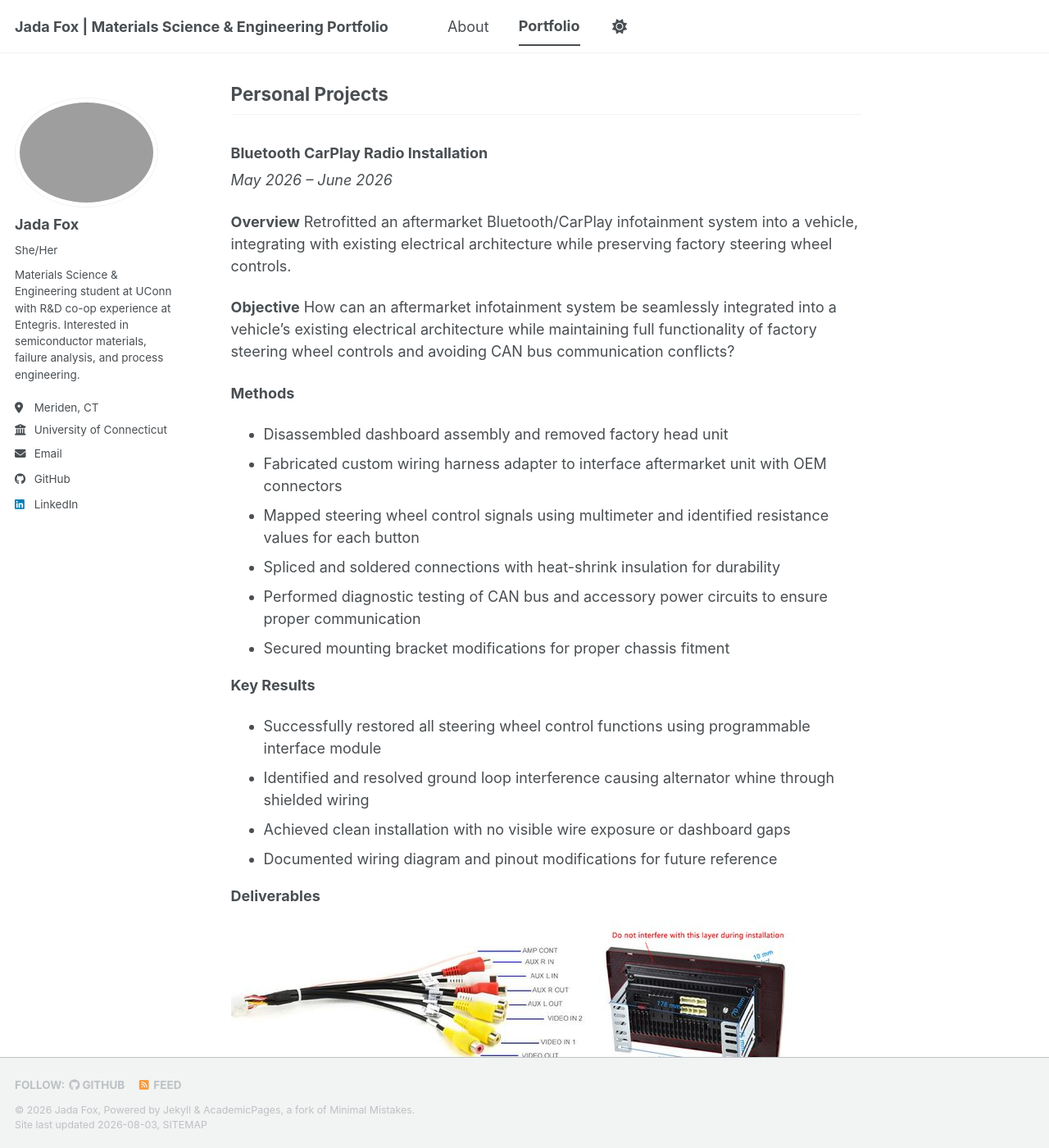
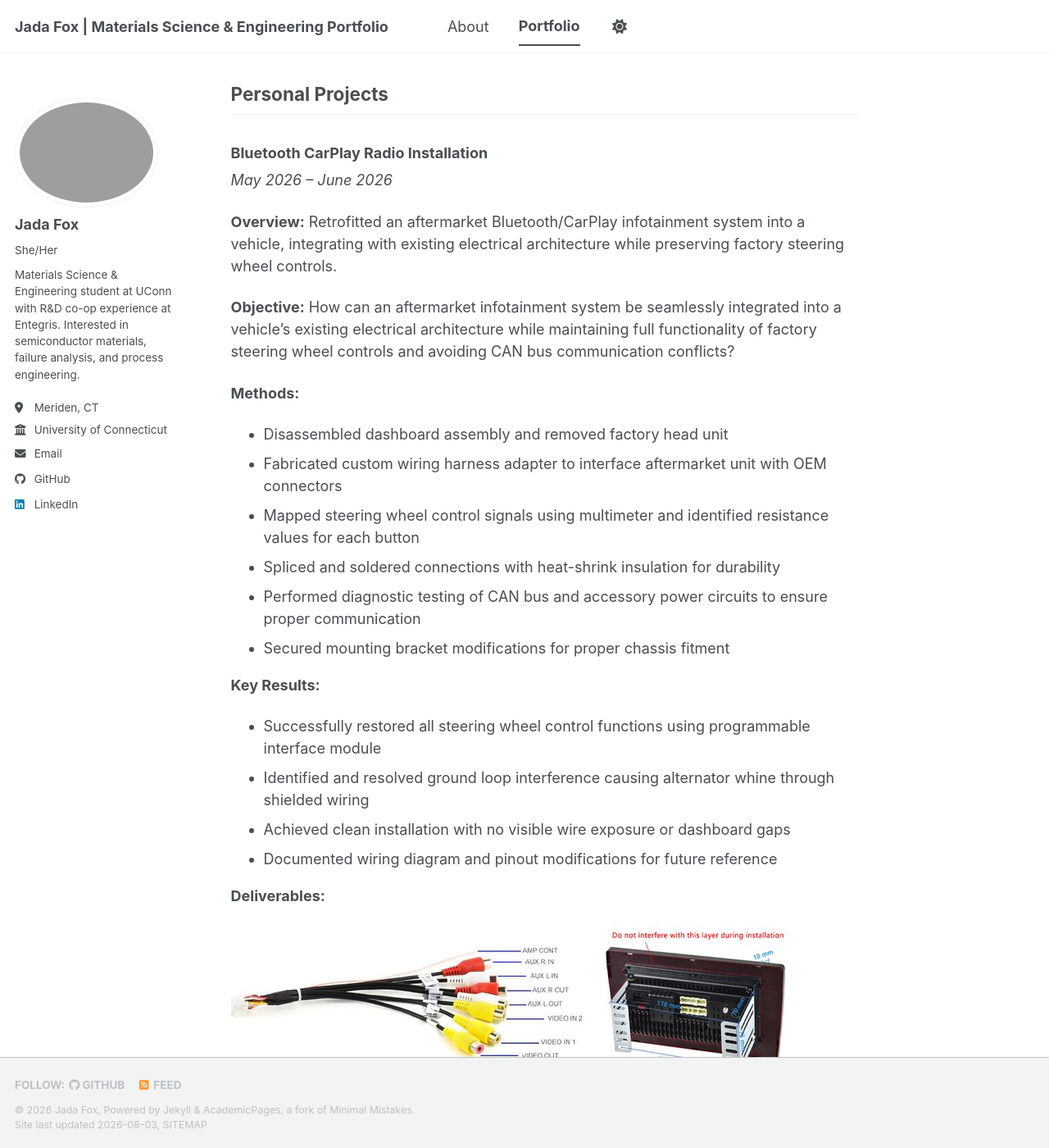
Before and after one commit to FoxJada/FoxJada.github.io, a Jekyll site: the page built from _pages/portfolio.md, in a window 1280 px wide and 1400 px high, scrolled down 4399 px. Shown: the whole window at 82% size. Built offline with Jekyll 4.4.1, drawn with Linux system fonts in a browser that asks for light colours; a style sheet for code colours, icons or effects is not loaded.

```diff
--- a/_pages/portfolio.md
+++ b/_pages/portfolio.md
@@ -137,13 +137,13 @@ How can a gel electrophoresis system be engineered to reliably separate and anal
 ### Bluetooth CarPlay Radio Installation
 *May 2026 – June 2026*
 
-**Overview**
+**Overview:**
 Retrofitted an aftermarket Bluetooth/CarPlay infotainment system into a vehicle, integrating with existing electrical architecture while preserving factory steering wheel controls.
 
-**Objective**
+**Objective:**
 How can an aftermarket infotainment system be seamlessly integrated into a vehicle's existing electrical architecture while maintaining full functionality of factory steering wheel controls and avoiding CAN bus communication conflicts?
 
-**Methods**
+**Methods:**
 - Disassembled dashboard assembly and removed factory head unit
 - Fabricated custom wiring harness adapter to interface aftermarket unit with OEM connectors
 - Mapped steering wheel control signals using multimeter and identified resistance values for each button
@@ -151,11 +151,11 @@ How can an aftermarket infotainment system be seamlessly integrated into a vehic
 - Performed diagnostic testing of CAN bus and accessory power circuits to ensure proper communication
 - Secured mounting bracket modifications for proper chassis fitment
 
-**Key Results**
+**Key Results:**
 - Successfully restored all steering wheel control functions using programmable interface module
 - Identified and resolved ground loop interference causing alternator whine through shielded wiring
 - Achieved clean installation with no visible wire exposure or dashboard gaps
 - Documented wiring diagram and pinout modifications for future reference
 
-**Deliverables**
+**Deliverables:**
 ![Installation Photo](/c6e23dbdaa5e1a7bbf43f6b87b30ebf5.jpg)
```
